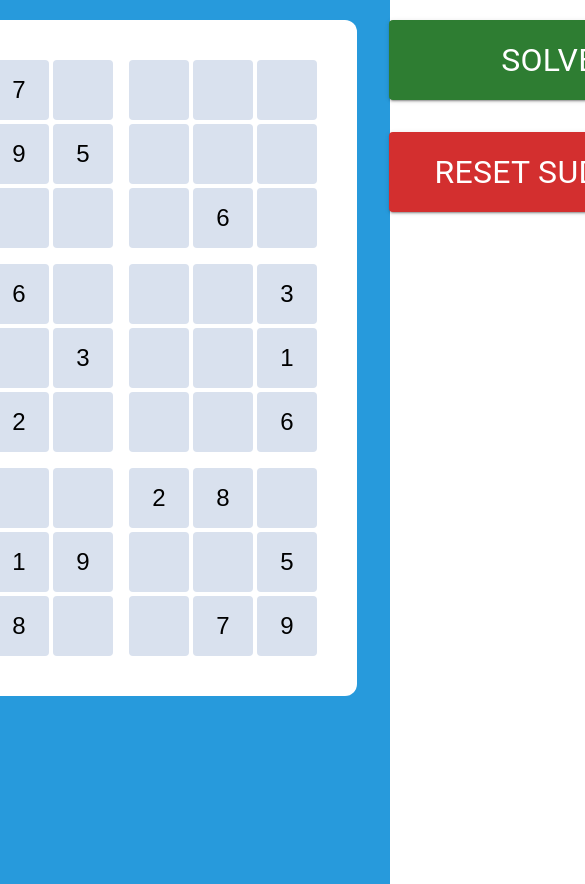
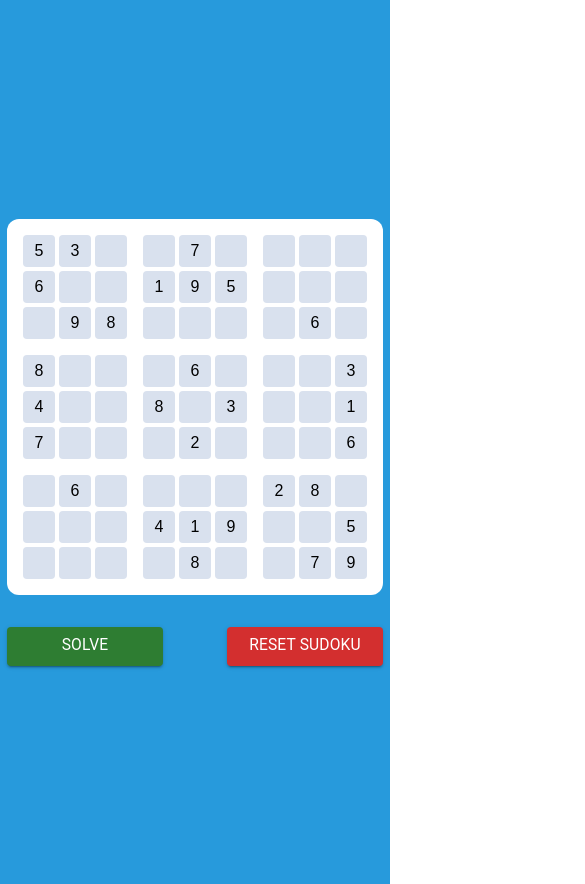
Before and after one commit to Rohit20Raj/sudoku-showdown, a React (Create React App) app: page / in a window 390 px wide. Shown: the top 884 px of the page, 585 px wide, since content can reach past the window. Built offline with nearby package versions, Linux system fonts and the light colour scheme.

Commit message:
feat: mobile-responsive design

```diff
--- a/src/App.css
+++ b/src/App.css
@@ -1,10 +1,10 @@
 .App {
   display: flex;
   flex: 1;
-  height: 100vh;
+  height: 100dvh;
   padding: 20px;
   background-color: rgba(39, 154, 220, 1);
-  justify-content: centers;
+  justify-content: center;
 }
 
 .App-logo {
@@ -12,15 +12,93 @@
   pointer-events: none;
 }
 
+#puzzle-container {
+  flex-direction: row;
+  justify-content: center;
+  width: 100%;
+  gap: 32px;
+}
+
+#sudoku-board-wrapper {
+  padding: 40px;
+  background-color: #FFFFFF;
+  border-radius: 12px;
+  height: fit-content;
+}
+
+#sudoku-board-cell {
+  width: 60px;
+  height: 60px;
+  display: flex;
+  justify-content: center;
+  align-items: center;
+  border-radius: 4px;
+}
+
+#button-group{
+  flex-direction: column;
+}
+#buttons-custom {
+  height: 80px;
+  aspect-ratio: 4;
+}
+#buttons-custom-font {
+  font-size: 32px;
+}
+
 input {
   border: none;
   box-sizing: border-box;
   background-color: transparent;
+  width: 100%;
+  height: 100%;
+  text-align: center;
+  font-size: 24px;
+  outline: none;
+  border-radius: 4px;
 }
 
 input:focus {
   border: 2px solid rgba(39, 154, 220, 1);
   background-color: rgba(39, 154, 220, 0.1);
+}
+
+@media only screen and (max-width: 767px) {
+  #puzzle-container {
+    flex-direction: column;
+    align-items: center;
+    justify-content: center;
+    width: min-content;
+  }
+
+  #sudoku-board-wrapper {
+    padding: 16px;
+  }
+
+  #sudoku-board-cell {
+    width: 32px;
+    height: 32px;
+  }
+
+  #button-group {
+    flex-direction: row;
+    justify-content: space-between;
+    align-items: center;
+    width: 100%;
+  }
+
+  #buttons-custom {
+    height: 10vw;
+    margin: 0;
+  }
+
+  #buttons-custom-font {
+    font-size: 4vw;
+  }
+
+  input {
+    font-size: 16px;
+  }
 }
 
 @media (prefers-reduced-motion: no-preference) {
--- a/src/components/board/sudoku-board.jsx
+++ b/src/components/board/sudoku-board.jsx
@@ -44,16 +44,9 @@ const SudokuBoard = ({ board, setBoard, isSolved, unfilledCells }) => {
       inputRefs.current[rowIndex + 1][0]?.focus();
     }
   };
+
   return (
-    <Stack
-      sx={{
-        padding: "40px",
-        backgroundColor: "#FFFFFF",
-        borderRadius: "12px",
-        height: "fit-content",
-      }}
-    >
-      <Box>
+    <Stack id="sudoku-board-wrapper">
       {board.map((row, rowIndex) => (
         <Box key={rowIndex} display="flex">
           {row.map((cell, cellIndex) => {
@@ -64,20 +57,18 @@ const SudokuBoard = ({ board, setBoard, isSolved, unfilledCells }) => {
             return (
               <Box
                 key={cellIndex}
-                  width="60px"
-                  height="60px"
-                  display="flex"
-                  justifyContent="center"
-                  alignItems="center"
+                id="sudoku-board-cell"
                 marginLeft={
-                    cellIndex > 0 ? (cellIndex % 3 === 0 ? "16px" : "4px") : 0
+                  cellIndex > 0 ? (cellIndex % 3 === 0 ? 2 : 0.5) : 0
                 }
                 marginTop={
-                    rowIndex > 0 ? (rowIndex % 3 === 0 ? "16px" : "4px") : 0
+                  rowIndex > 0 ? (rowIndex % 3 === 0 ? 2 : 0.5) : 0
                 }
                 sx={{
-                    background: isSolved && isUnfilled ? "radial-gradient(rgba(39, 154, 220, 0.5), rgba(39, 154, 220, 1))" : "rgba(217, 225, 238, 1)",
-                    borderRadius: "4px",
+                  background:
+                    isSolved && isUnfilled
+                      ? "radial-gradient(rgba(39, 154, 220, 0.5), rgba(39, 154, 220, 1))"
+                      : "rgba(217, 225, 238, 1)",
                 }}
               >
                 <input
@@ -86,14 +77,6 @@ const SudokuBoard = ({ board, setBoard, isSolved, unfilledCells }) => {
                   onChange={(e) => handleInputChange(e, rowIndex, cellIndex)}
                   onKeyDown={(e) => handleKeyDown(e, rowIndex, cellIndex)}
                   ref={(el) => (inputRefs.current[rowIndex][cellIndex] = el)}
-                    style={{
-                      width: "100%",
-                      height: "100%",
-                      textAlign: "center",
-                      fontSize: "24px",
-                      outline: "none",
-                      borderRadius: "4px",
-                    }}
                   maxLength={1}
                   disabled={isSolved}
                 />
@@ -102,7 +85,6 @@ const SudokuBoard = ({ board, setBoard, isSolved, unfilledCells }) => {
           })}
         </Box>
       ))}
-      </Box>
     </Stack>
   );
 };
--- a/src/components/buttons/button-group.jsx
+++ b/src/components/buttons/button-group.jsx
@@ -12,15 +12,13 @@ const ButtonGroups = ({
   setIsSolvable,
 }) => {
   return (
-    <Stack direction={"column"} spacing={4}>
-      <Stack direction={"row"} spacing={2}>
+    <Stack spacing={4} id="button-group">
       <Button
         variant="contained"
         color="success"
         disabled={isSolved}
+        id="buttons-custom"
         sx={{
-            height: "80px",
-            aspectRatio: "4",
           "&.Mui-disabled": {
             background: "rgba(46, 125, 50, 0.5)",
             color: "rgba(255, 255, 255, 1)",
@@ -44,13 +42,7 @@ const ButtonGroups = ({
             : setIsSolved(true);
         }}
       >
-          <Typography
-            sx={{
-              fontSize: "32px",
-            }}
-          >
-            Solve
-          </Typography>
+        <Typography id="buttons-custom-font">Solve</Typography>
       </Button>
       {/* <Button
           variant="outlined"
@@ -70,26 +62,16 @@ const ButtonGroups = ({
             Validate
           </Typography>
         </Button> */}
-      </Stack>
       <Button
         variant="contained"
         color="error"
+        id="buttons-custom"
         onClick={() => {
           setBoard(create2DArray(9, 0));
           setIsSolved(false);
         }}
-        sx={{
-          height: "80px",
-          aspectRatio: "4",
-        }}
       >
-        <Typography
-          sx={{
-            fontSize: "32px",
-          }}
-        >
-          Reset Sudoku
-        </Typography>
+        <Typography id="buttons-custom-font">Reset Sudoku</Typography>
       </Button>
     </Stack>
   );
--- a/src/components/sudoku-solver.jsx
+++ b/src/components/sudoku-solver.jsx
@@ -31,7 +31,7 @@ const SudokuSolver = () => {
   const [unfilledCells, setUnfilledCells] = useState([]);
 
   return (
-    <Stack direction="row" spacing={4} width={"100%"} justifyContent={"center"}>
+    <Stack id="puzzle-container">
       <SudokuBoard
         board={board}
         setBoard={setBoard}
```
Lines whose indentation alone changed are shown as unchanged.
